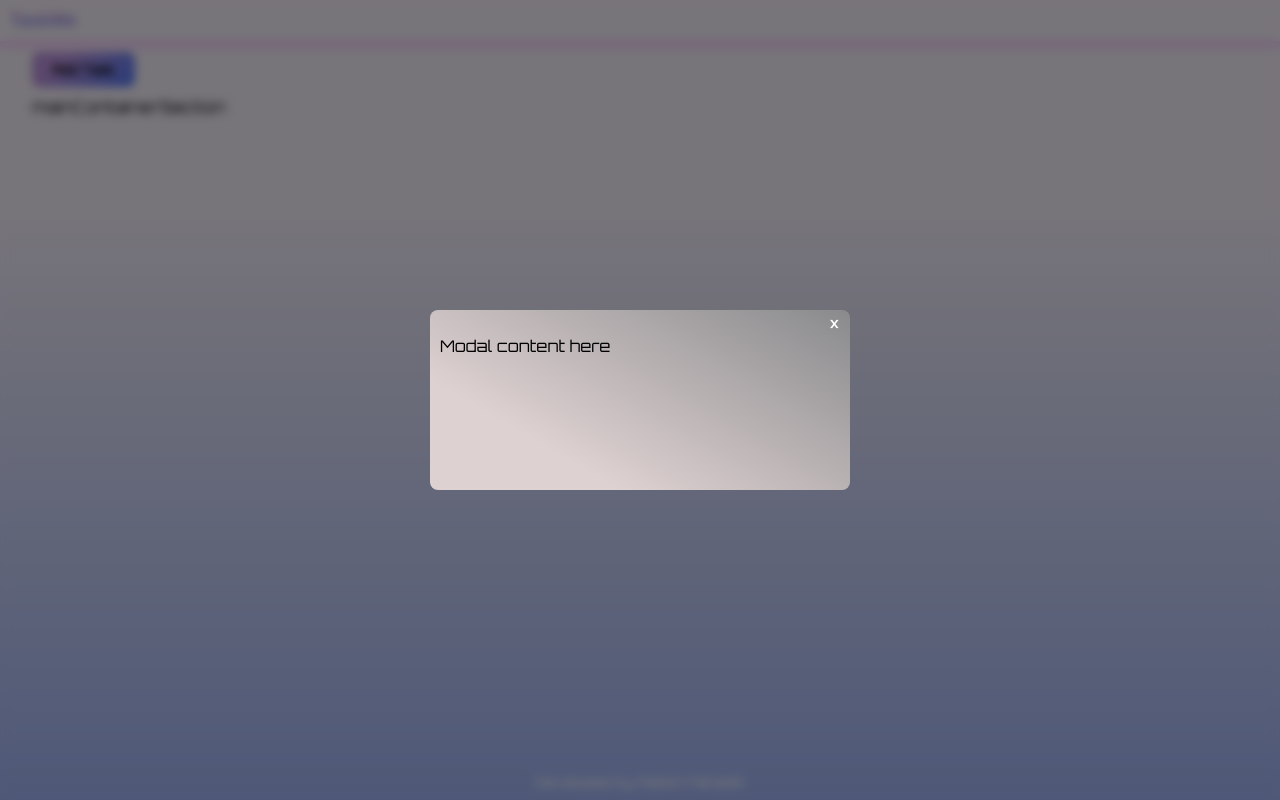
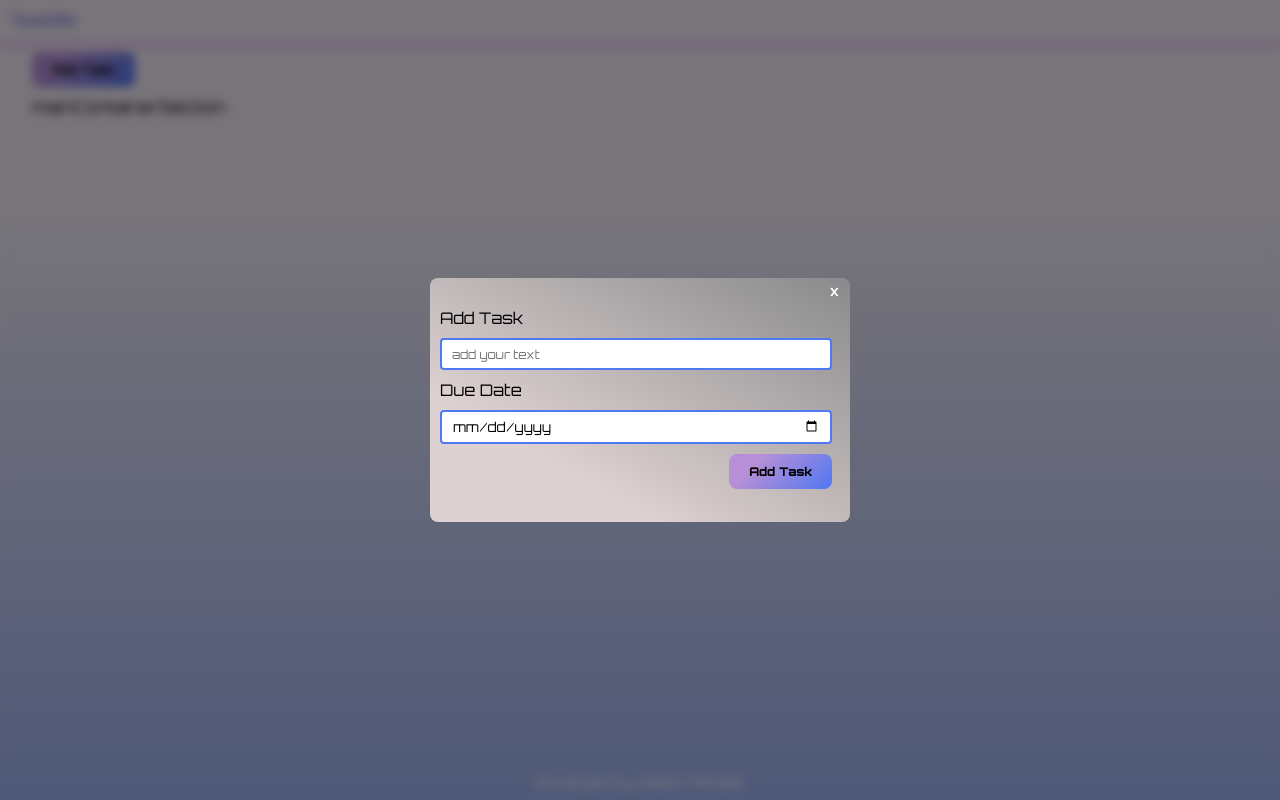
Before and after one commit to Adeshmahadik/task_management_app, a React (Create React App) app: page / in a window 1280 px wide. Both pictures are taken after a click on the button "Add Task". Built offline with nearby package versions, Linux system fonts and the light colour scheme; a web font is replaced by a local one.

Commit message:
update: add due date section

```diff
--- a/src/Components/Button/index.jsx
+++ b/src/Components/Button/index.jsx
@@ -1,8 +1,8 @@
 import React from 'react'
 
-const ButttonComponent = ({text, handleClick}) => {
+const ButttonComponent = ({text, handleClick, type = "button", style, className}) => {
   return (
-    <button onClick={handleClick} type="button" className='AddTaskBtn'>
+    <button onClick={handleClick} type={type} style={{...style}} className= {className}>
     {text}
    </button>
   )
--- a/src/Components/Input/index.jsx
+++ b/src/Components/Input/index.jsx
@@ -1,9 +1,71 @@
-import React from 'react'
+import React, { useState } from 'react';
+import ButttonComponent from '../Button';
 
-const index = () => {
+const TaskInput = ({ setShowModal }) => {
+  const [taskText, setTaskText] = useState('');
+  const [dueDate, setDueDate] = useState('');
+  const [showErr, setShowErr] = useState(false);
+  const [dateErr, setDateErr] = useState(false);
+
+  const handleInputChange = (e) => {
+    setTaskText(e.target.value);
+    if (showErr) {
+      setShowErr(false);
+    }
+  };
+
+  const handleDateChange = (e) => {
+    setDueDate(e.target.value);
+    if (dateErr) {
+      setDateErr(false);
+    }
+  };
+
+  const handleSaveClick = () => {
+    if (taskText === "") {
+      setShowErr(true);
+    } else if (dueDate === "") {
+      setDateErr(true);
+    } else {
+      // Save task to localStorage
+      const savedTasks = JSON.parse(localStorage.getItem('tasks')) || [];
+      const newTask = { text: taskText, dueDate };
+      savedTasks.push(newTask);
+      localStorage.setItem('tasks', JSON.stringify(savedTasks));
+
+      console.log('Task saved:', newTask);
+      setShowModal(false);
+    }
+  };
+
   return (
-    <div>index</div>
-  )
-}
+    <div className='add_Task_Section '>
 
-export default index
+      <form style={{rowGap: "10px"}} className='flex-col start-start'>
+      <label>Add Task</label>
+        <input
+          type="text"
+          placeholder='add your text'
+          value={taskText}
+          onChange={handleInputChange}
+          required  // added required attribute
+        />
+        {showErr && <span className='error'>!Please enter field</span>}
+        <label>Due Date</label>
+        <input
+          type="date"
+          placeholder="select date"
+          value={dueDate}
+          onChange={handleDateChange}
+          required  // added required attribute
+        />
+        {dateErr && <span className='error'>!Please select a date</span>}
+        <div style={{ width: "98%" }} className='flex-row start-end'>
+          <ButttonComponent type={"submit"} className={"AddTaskBtn"} text="Add Task" handleClick={handleSaveClick} />
+        </div>
+      </form>
+    </div>
+  );
+};
+
+export default TaskInput;
--- a/src/Components/Modal/index.jsx
+++ b/src/Components/Modal/index.jsx
@@ -0,0 +1,14 @@
+import React from 'react'
+
+const Modal = ({setShowModal, showModal, children}) => {
+  return (
+    <div className="modal-container">
+    <div className="modal-content">
+      <span className="close" onClick={() => setShowModal(!showModal)}>&times;</span>
+   <div style={{top: "20px", position:"relative", width:"100%" }}>{children}</div>
+    </div>
+  </div>
+  )
+}
+
+export default Modal
--- a/src/Pages/MainPage.css
+++ b/src/Pages/MainPage.css
@@ -51,12 +51,11 @@
     position: relative;
     background: linear-gradient(210deg, #898a8c 0%, #ded1d1 74%);
     padding: 10px;
-    min-height: 10rem;
-    height: max-content;
+    height:14rem;
     width: max-content;
     min-width: 15rem;
     border-radius: 8px;
-    animation: slideIn 1s ease-out;
+    animation: slideIn 0.5s ease-out;
   }
 
   @media only screen and (min-width : 420px) {
@@ -79,3 +78,38 @@
   .modal-container {
     backdrop-filter: blur(5px);
   }
+
+  .add_Task_Section{
+    width: 100%;
+    position: absolute;
+    row-gap: 10px;
+  }
+  .add_Task_Section .error {
+    font-size: 10px;
+    color: red;
+    margin-top: -10px;
+    font-weight: 700;
+  }
+  .add_Task_Section input {
+    border-radius: 4px;
+    border: 2px solid #5078f2;
+    padding: 6px 10px;
+    width: 23rem;
+    outline: none;
+    font-family: 'Orbitron', sans-serif;
+}
+
+.add_Task_Section input::placeholder {
+font-size: 12px;
+font-family: 'Orbitron', sans-serif;
+
+}
+
+  .add_Task_Section input:active {
+    outline: red;
+  }
+
+  .add_Task_Section input:hover {
+    outline: red;
+    border: 2px solid #ac7ad4;
+  }
--- a/src/Pages/MainPage.jsx
+++ b/src/Pages/MainPage.jsx
@@ -1,25 +1,26 @@
 import React, { useState } from 'react';
 import "./MainPage.css";
 import ButttonComponent from '../Components/Button';
+import Modal from '../Components/Modal';
+import TaskInput from '../Components/Input';
 
 const MainPage = () => {
   const [showModal, setShowModal] = useState(false);
 
+  //define localstorage parameters
+
   return (
     <div className='MainPage flex-col start-center'>
       <div>
-        <ButttonComponent text="Add Task" handleClick={() => setShowModal(!showModal)} />
+        <ButttonComponent className={"AddTaskBtn"} text="Add Task" handleClick={() => setShowModal(!showModal)} />
       </div>
       <div>
         mainContainerSection
       </div>
       {showModal &&
-        <div className="modal-container">
-          <div className="modal-content">
-            <span className="close" onClick={() => setShowModal(!showModal)}>&times;</span>
-            <p>Modal content here</p>
-          </div>
-        </div>
+        <Modal setShowModal={setShowModal} showModal={showModal}>
+          <TaskInput setShowModal={setShowModal} />
+        </Modal>
       }
     </div>
   );
```
